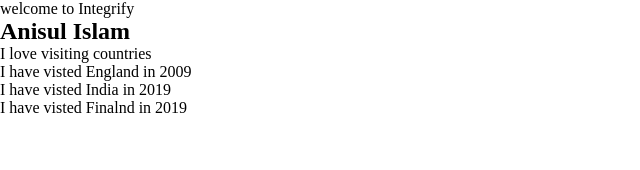
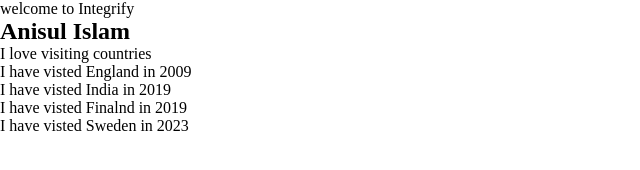
Before and after one commit to anisul-Islam/anisul-joureny-story, a plain HTML site: page index.html in a window 1280 px wide. Shown: the whole page, without its empty margins (0-640 px from the left). Drawn offline with Linux system fonts and the light colour scheme.

```diff
--- a/index.html
+++ b/index.html
@@ -13,5 +13,6 @@
     <p>I have visted England in 2009</p>
     <p>I have visted India in 2019</p>
     <p>I have visted Finalnd in 2019</p>
+    <p>I have visted Sweden in 2023</p>
   </body>
 </html>
```
Also changed, not shown: 1 other file.
